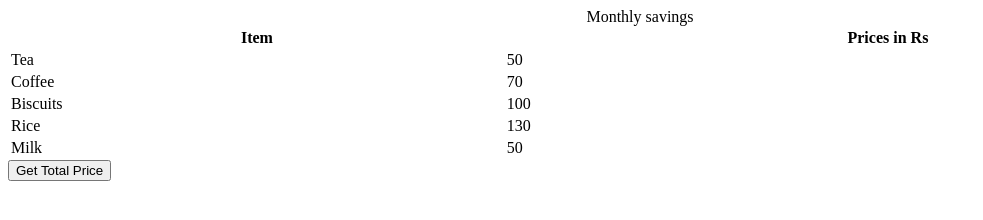
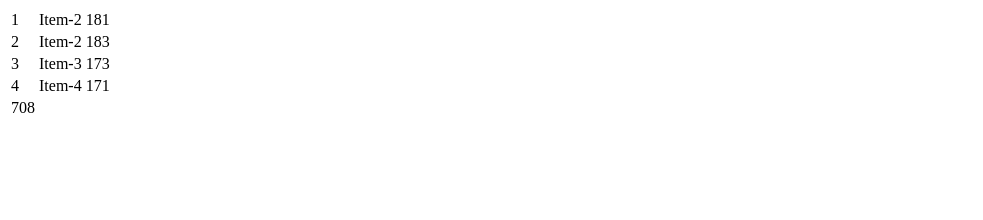
Before and after one commit to acciojob/grofers-checkout-Tejaswini1397, a website: page main.html in a window 1280 px wide. Shown: the whole page, without its empty margins (0-983 px from the left). Drawn offline with Linux system fonts and the light colour scheme.

Commit message:
created a submission

```diff
--- a/main.html
+++ b/main.html
@@ -8,33 +8,26 @@
 
 <body>
     <!-- the entire body must be written by student -->
-    <table style="width: 100%">
-    <caption>
-      Monthly savings
-    </caption>
+   <table>
 	  <tr>
-      <th>Item</th>
-      <th>Prices in Rs</th>
+	  <td>1</td>
+	  <td>Item-2</td>
+	  <td data-ns-test="price">181</td>
   </tr>
 	  <tr>
-      <td class="item">Tea</td>
-      <td class="price">50</td>
+	  <td>2</td>
+	  <td>Item-2</td>
+	  <td data-ns-test="price">183</td>
   </tr>
 	  <tr>
-      <td class="item">Coffee</td>
-      <td class="price">70</td>
+	  <td>3</td>
+	  <td>Item-3</td>
+	  <td data-ns-test="price">173</td>
   </tr>
   <tr>
-      <td class="item">Biscuits</td>
-      <td class="price">100</td>
-    </tr>
-    <tr>
-      <td class="item">Rice</td>
-      <td class="price">130</td>
-    </tr>
-    <tr>
-      <td class="item">Milk</td>
-      <td class="price">50</td>
+	  <td>4</td>
+	  <td>Item-4</td>
+	  <td data-ns-test="price">171</td>
   </tr>
   </table>
     <script type="text/javascript" src="./script.js">
--- a/script.js
+++ b/script.js
@@ -1,10 +1,25 @@
-const getSumBtn = document.createElement("button");
-getSumBtn.append("Get Total Price");
-document.body.appendChild(getSumBtn);
+// const getSumBtn = document.createElement("button");
+// getSumBtn.append("Get Total Price");
+// document.body.appendChild(getSumBtn);
 
-const getSum = () => {
-//Add your code here
+// const getSum = () => {
+// //Add your code here
 
-};
+// };
 
-getSumBtn.addEventListener("click", getSum);
+// getSumBtn.addEventListener("click", getSum);
+
+ const table = document.querySelector('table');
+ const lastRow = document.createElement('tr');
+ const prices = document.querySelectorAll('[data-ns-test=price]');
+ let sum = 0;
+ for(let i = 0; i < prices.length; i++) {
+  sum += parseInt(prices[i].textContent);
+ }
+ const child = document.createElement("td");
+ child.setAttribute('data-ns-test', 'grandTotal');
+
+
+ child.textContent = sum;
+ lastRow.appendChild(child);
+ table.appendChild(lastRow);
```
Lines whose indentation alone changed are shown as unchanged.
